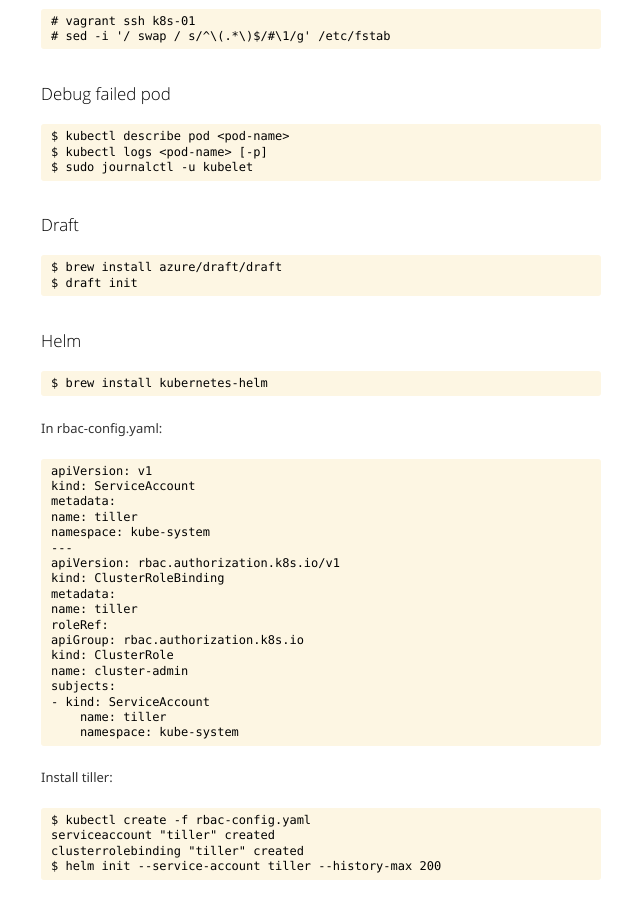
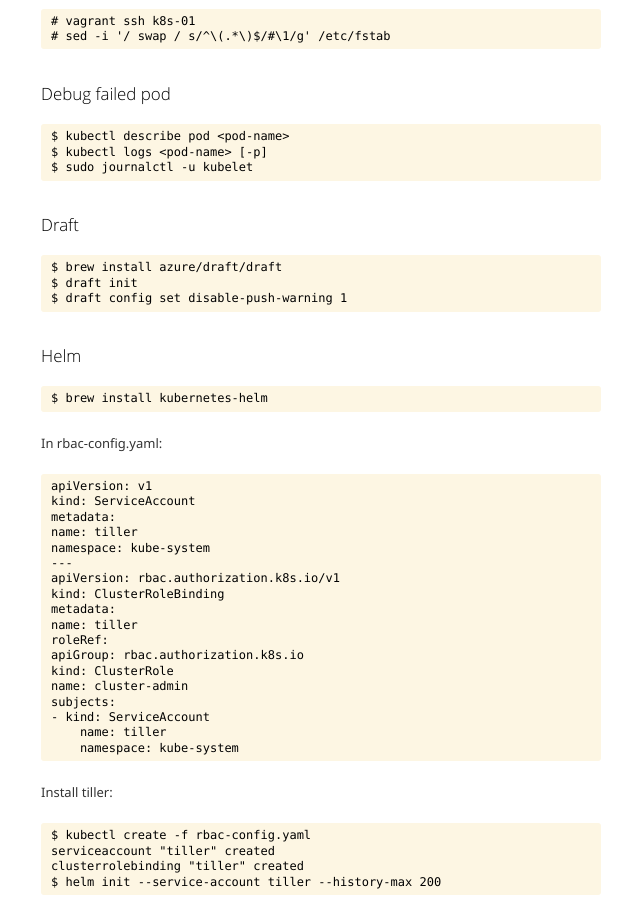
Before and after one commit to kidlj/awei, a Jekyll site: the page built from _wiki/kubernetes.md, in a window 1280 px wide and 900 px high, scrolled down 1012 px. Shown: the whole window, without its empty margins (319-959 px from the left). Built offline with Jekyll 4.4.1, drawn with Linux system fonts in a browser that asks for light colours.

Commit message:
draft: disable-push-warning

```diff
--- a/_wiki/kubernetes.md
+++ b/_wiki/kubernetes.md
@@ -52,6 +52,7 @@ kubespray
 
     $ brew install azure/draft/draft
     $ draft init
+    $ draft config set disable-push-warning 1
 
 ### Helm
 
```
